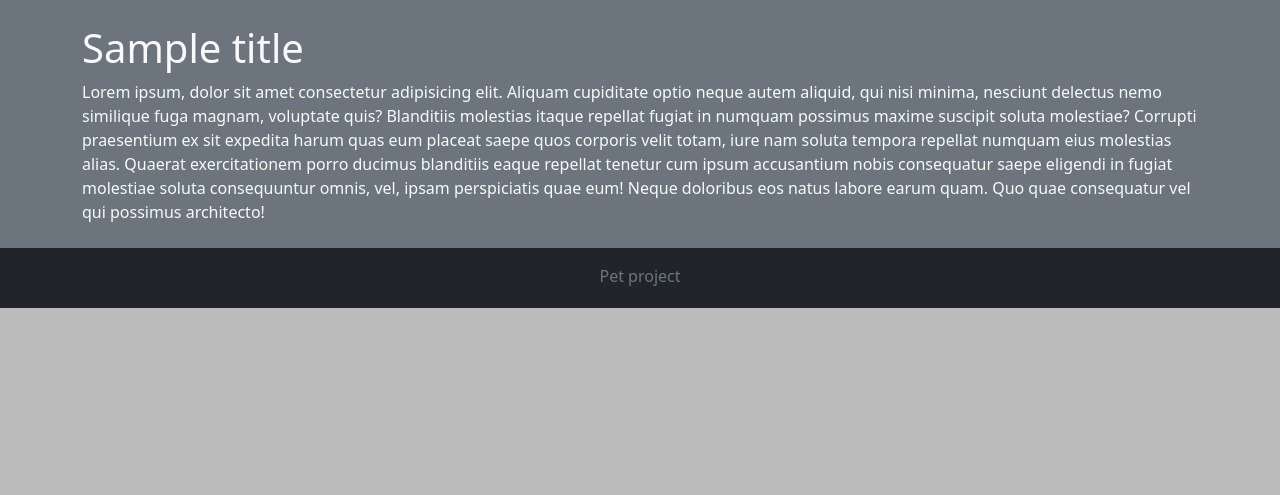
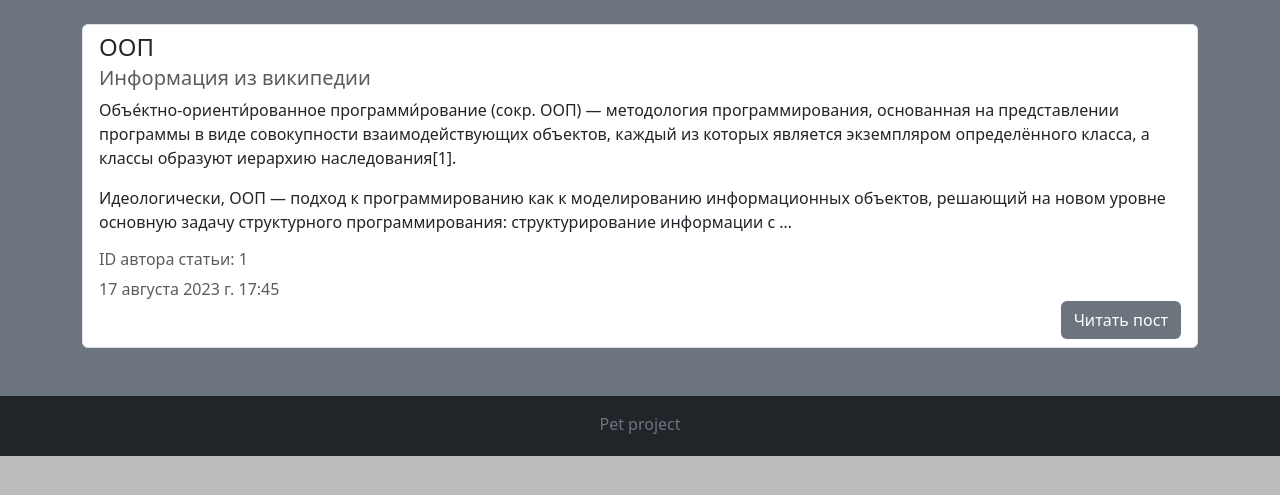
Before and after one commit to Flayzex/first_blog, a Django app: template blog/articles/templates/articles/articleshome.html in a window 1280 px wide. Shown: the part 82-577 px from the top of the page. Run offline with Django 4.2, Linux system fonts and the light colour scheme; data comes from the database, SQL or seed files in the repository; the template is opened without the code that fills it: values that come from a table or form of the project are taken from there, most other values are stand-ins (such as "Sample title", 1, 10 or a date in 2020); some libraries are stand-ins or nearby versions.

Commit message:
Update articleshome
Add display of articles from the database

```diff
--- a/blog/articles/templates/articles/articleshome.html
+++ b/blog/articles/templates/articles/articleshome.html
@@ -2,7 +2,23 @@
 
 {% block content %}
 
-<h1>{{ title }}</h1>
-Lorem ipsum, dolor sit amet consectetur adipisicing elit. Aliquam cupiditate optio neque autem aliquid, qui nisi minima, nesciunt delectus nemo similique fuga magnam, voluptate quis? Blanditiis molestias itaque repellat fugiat in numquam possimus maxime suscipit soluta molestiae? Corrupti praesentium ex sit expedita harum quas eum placeat saepe quos corporis velit totam, iure nam soluta tempora repellat numquam eius molestias alias. Quaerat exercitationem porro ducimus blanditiis eaque repellat tenetur cum ipsum accusantium nobis consequatur saepe eligendi in fugiat molestiae soluta consequuntur omnis, vel, ipsam perspiciatis quae eum! Neque doloribus eos natus labore earum quam. Quo quae consequatur vel qui possimus architecto!
+<ul class="list-group">
+    {% for article in articles %}
+    <li class="list-group-item mb-4">
+        <h2 class="h4 mb-1">{{ article }}</h2>
+        <h5 class="text-muted">{{ article.description }}</h5>
+        {% autoescape on %}
+        <p class="mb-0">{{ article.content|linebreaks|truncatewords:50 }}</p>
+        {% endautoescape %}
+        <h6 class="text-muted">ID автора статьи: {{ article.user_id }}</h6>
+        <div class="text-muted">
+            {{ article.time_create }}
+            <div class="text-end"><a href="{{ article.get_absolute_url }}" class="btn bg-secondary text-white">Читать пост</a></div>
+
+        </div>
+    </li>
+    {% endfor %}
+</ul>
+
 
 {% endblock content %}
```
